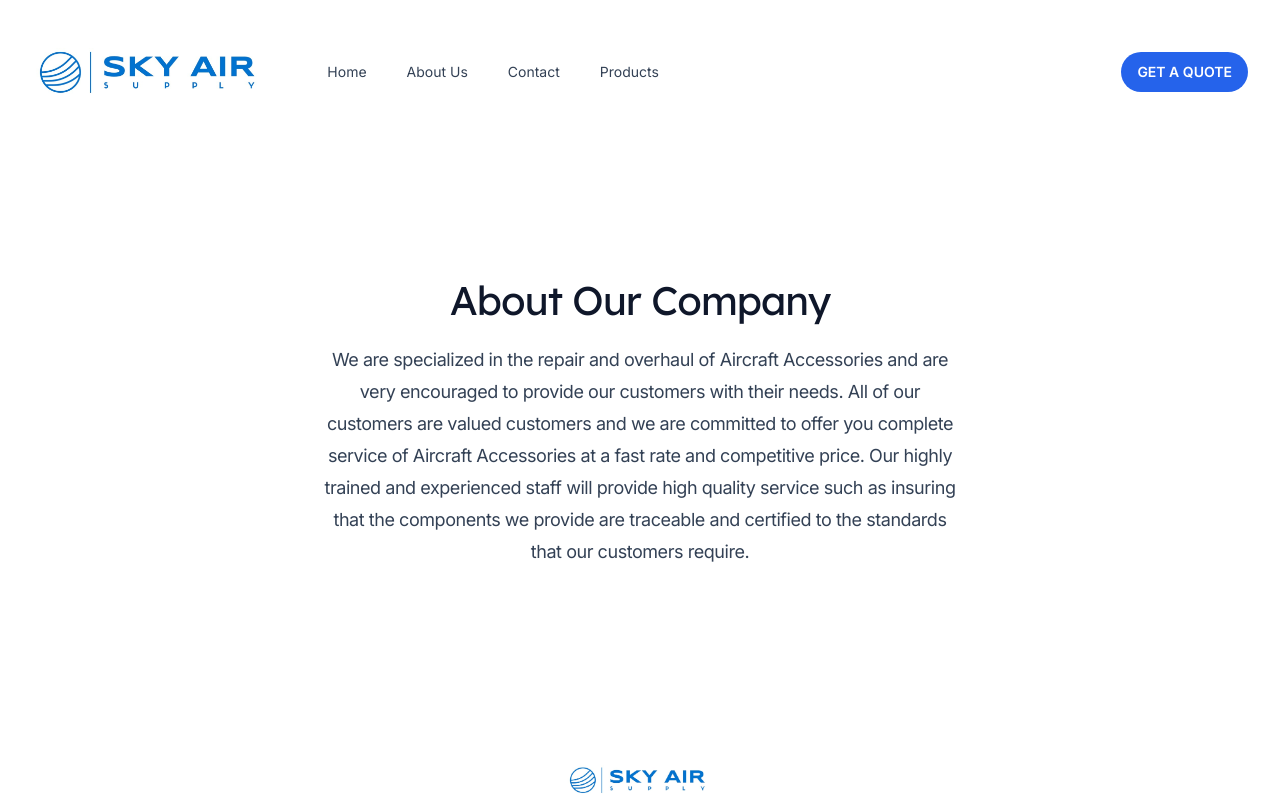
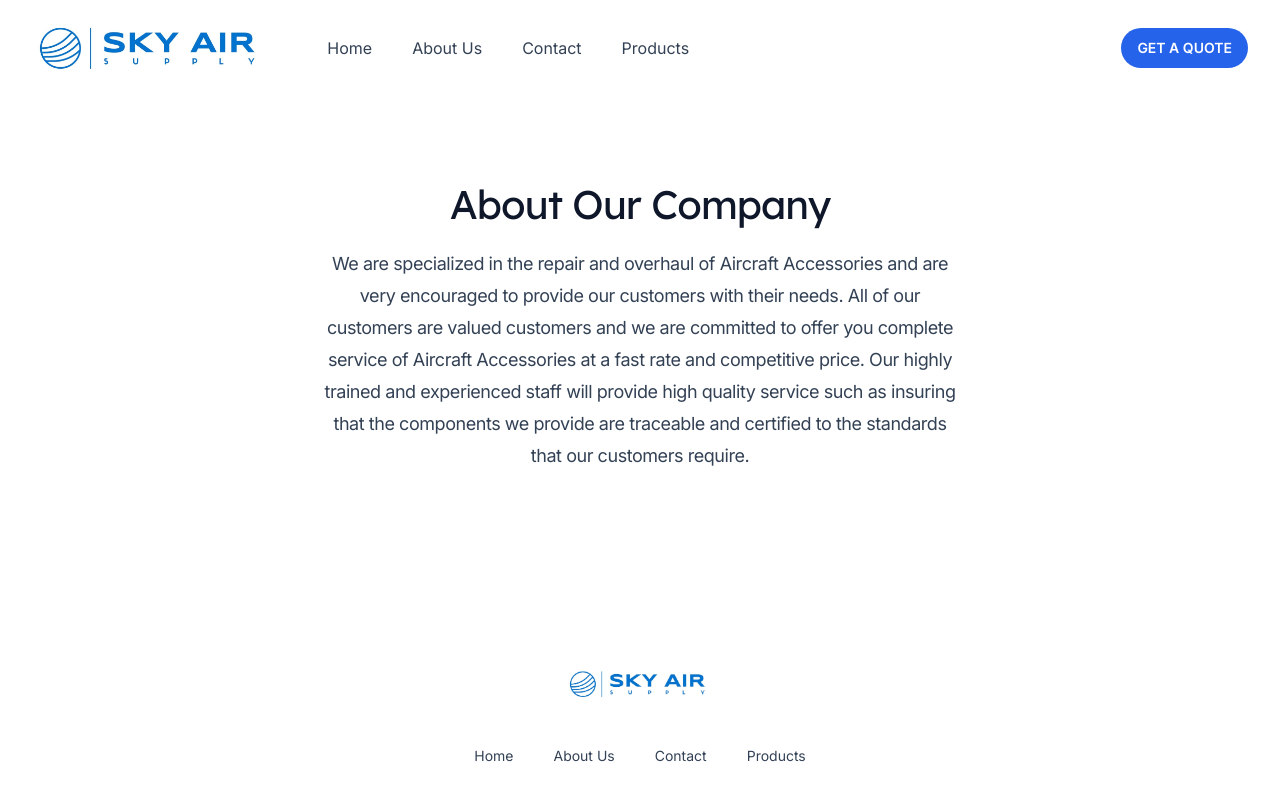
Before and after one commit to guvvanch/next-sky-air-supply, a Next.js app: page /about-us in a window 1280 px wide. Shown: the top 800 px of the page. Built offline with nearby package versions, Linux system fonts and the light colour scheme.

Commit message:
remove comments and make minor styling changes

```diff
--- a/src/components/AboutText.jsx
+++ b/src/components/AboutText.jsx
@@ -20,7 +20,7 @@ const AboutText = () => {
     <section
       id="about-text"
       aria-label="Features for simplifying everyday business tasks"
-      className="pt-20 pb-14 sm:pb-20 sm:pt-32 lg:pb-32"
+      className="pt-20 pb-14 sm:pb-20 sm:pt-20 lg:pb-32"
     >
       <Container>
         <div className="mx-auto max-w-2xl md:text-center">
@@ -30,12 +30,7 @@ const AboutText = () => {
           <p className="mt-4 text-lg tracking-tight text-slate-700">
             {isAboutUsPage ? aboutOurCompanyText : whoWeAreText}
           </p>
-          {/* <h6 className="mt-8 font-display text-2xl tracking-tight text-slate-900 sm:text-3xl">
-            Core Values
-          </h6> */}
         </div>
-        {/* <FeaturesMobile />
-        <FeaturesDesktop /> */}
       </Container>
     </section>
   )
--- a/src/components/ContactForm.jsx
+++ b/src/components/ContactForm.jsx
@@ -1,8 +1,4 @@
-import clsx from 'clsx'
-
-import { Button } from '@/components/Button'
 import { Container } from '@/components/Container'
-// import { send } from 'emailjs-com'
 import React, { useRef, useState } from 'react'
 import emailjs from '@emailjs/browser'
 
--- a/src/components/Header.jsx
+++ b/src/components/Header.jsx
@@ -99,7 +99,7 @@ function MobileNavigation() {
 
 export function Header() {
   return (
-    <header className="py-10">
+    <header className="py-4">
       <Container>
         <nav className="relative z-50 flex justify-between">
           <div className="flex items-center md:gap-x-12">
@@ -115,9 +115,6 @@ export function Header() {
             </div>
           </div>
           <div className="flex items-center gap-x-5 md:gap-x-8">
-            {/* <div className="hidden md:block">
-              <NavLink href="/login">Sign in</NavLink>
-            </div> */}
             <Button
               href="/products/#rfq"
               color="blue"
--- a/src/components/Locations.jsx
+++ b/src/components/Locations.jsx
@@ -1,10 +1,5 @@
 import React, { useState, useEffect } from 'react'
 import { GiPositionMarker } from 'react-icons/gi'
-// import { MapContainer, Marker, Popup, TileLayer } from 'react-leaflet'
-// import 'leaflet/dist/leaflet.css'
-// import GoogleMapReact from 'google-map-react'
-
-const AnyReactComponent = ({ text }) => <div>{text}</div>
 
 const Map = () => {
   return (
--- a/src/components/NavLink.jsx
+++ b/src/components/NavLink.jsx
@@ -4,7 +4,7 @@ export function NavLink({ href, children }) {
   return (
     <Link
       href={href}
-      className="inline-block rounded-lg py-1 px-2 text-sm text-slate-700 hover:bg-slate-100 hover:text-slate-900"
+      className="text-md inline-block rounded-lg py-1 px-2 text-slate-700 hover:bg-slate-100 hover:text-slate-900"
     >
       {children}
     </Link>
--- a/src/components/Testimonials.jsx
+++ b/src/components/Testimonials.jsx
@@ -1,5 +1,3 @@
-import Image from 'next/image'
-
 import { Container } from '@/components/Container'
 
 const parts = [
--- a/src/pages/_document.jsx
+++ b/src/pages/_document.jsx
@@ -10,6 +10,7 @@ export default function Document(props) {
     >
       <Head>
         <link rel="preconnect" href="https://fonts.googleapis.com" />
+        <link rel="shortcut icon" href="favicon.jpeg" />
         <link
           rel="preconnect"
           href="https://fonts.gstatic.com"
--- a/src/pages/contact-us.jsx
+++ b/src/pages/contact-us.jsx
@@ -1,10 +1,8 @@
 import Head from 'next/head'
 import { Footer } from '@/components/Footer'
 import { Header } from '@/components/Header'
-import { Hero } from '@/components/Hero'
 import ContactForm from '@/components/ContactForm'
 import Locations from '@/components/Locations'
-import dynamic from 'next/dynamic'
 
 export default function Contact() {
   return (
```
Also changed, not shown: src/components/Footer.jsx (+0 -28 lines), src/components/Hero.jsx (+0 -53 lines), public/favicon.jpeg (added), 1 other file (tests, documents, lock files or other folders).
